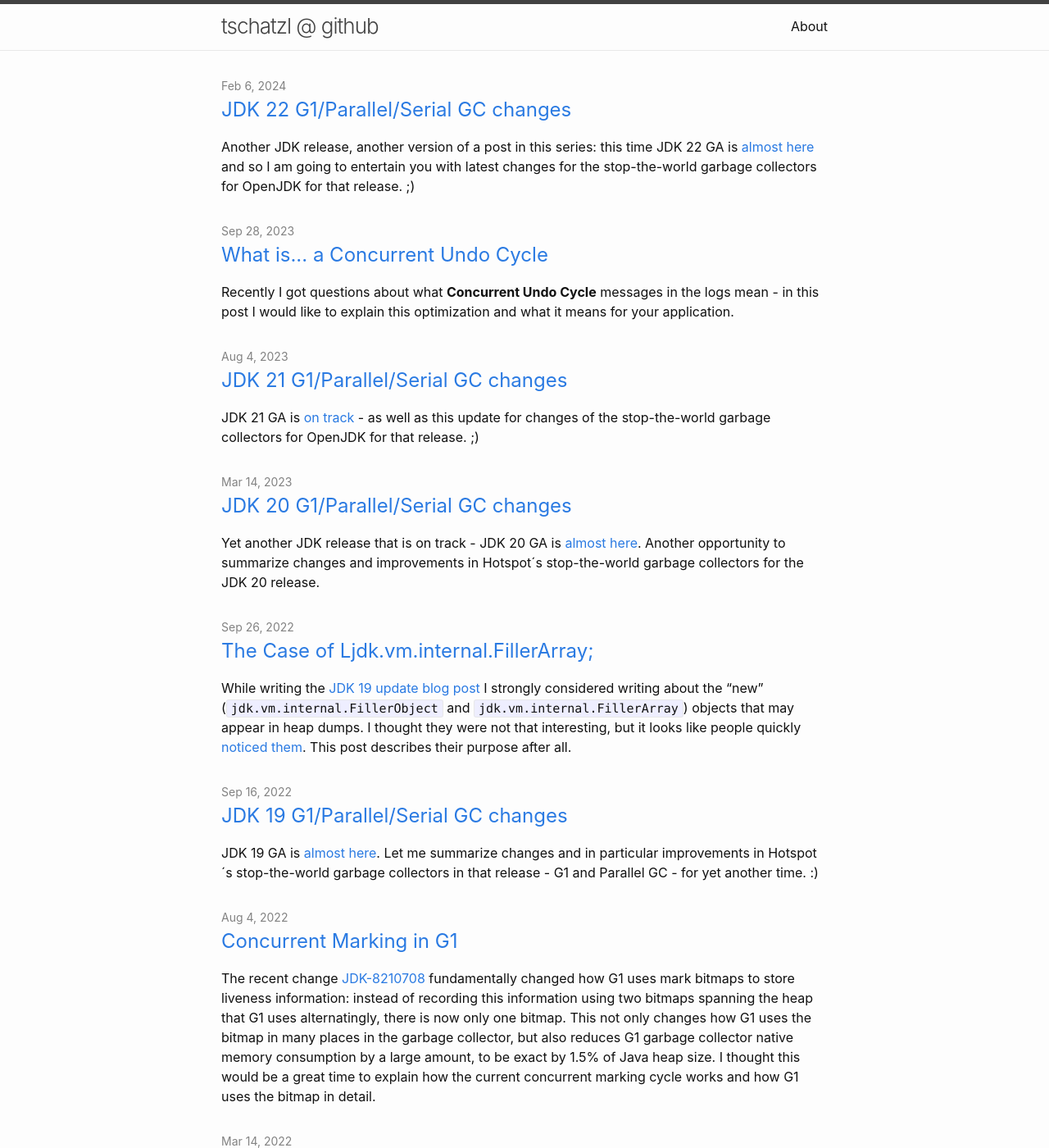
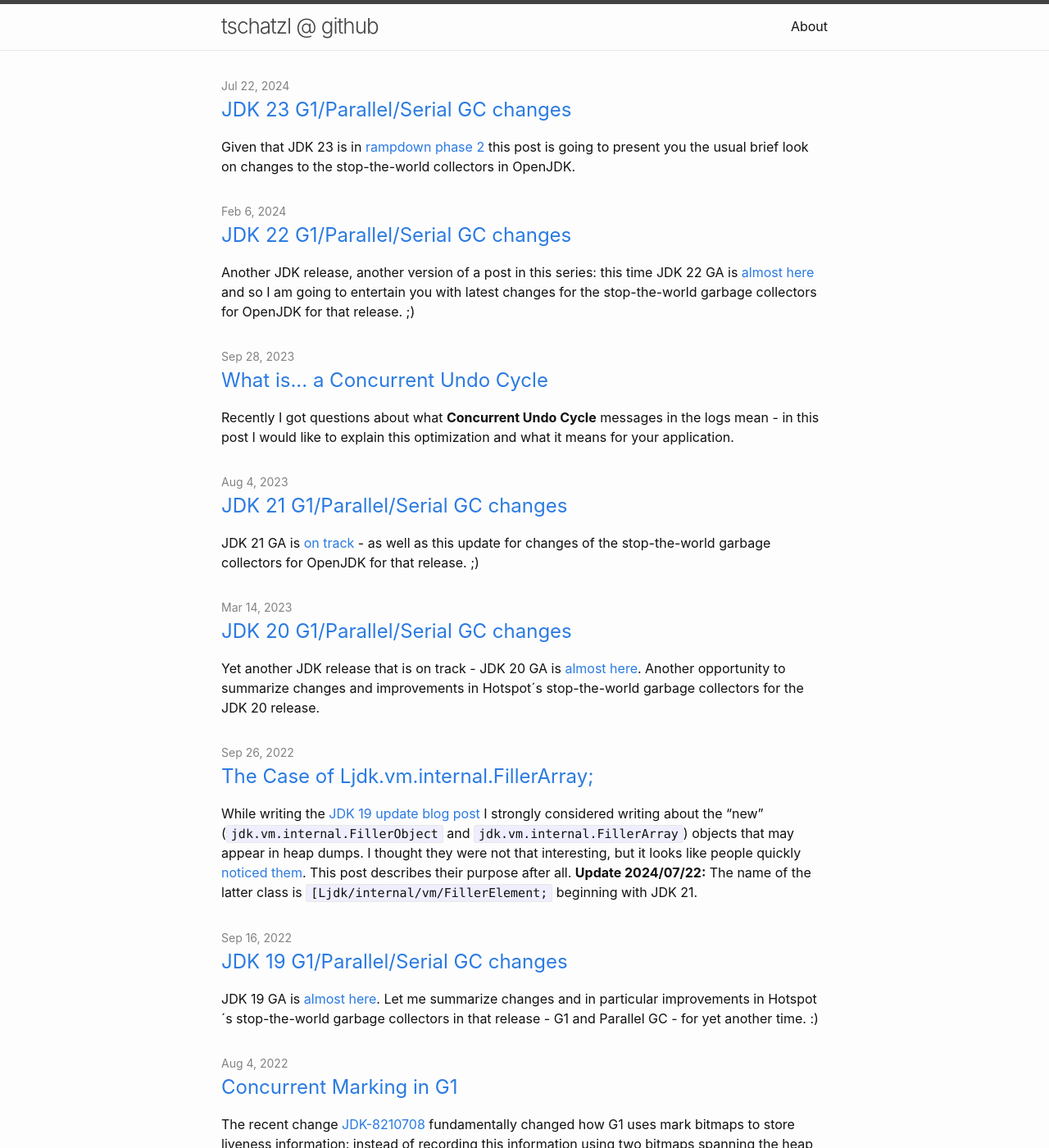
Before and after one commit to tschatzl/tschatzl.github.io, a Jekyll site: the page built from index.markdown, in a window 1280 px wide and 1400 px high. Shown: the whole window at 82% size. Built offline with Jekyll 4.4.1, drawn with Linux system fonts in a browser that asks for light colours; part of the change alters nothing that is shown.

Commit message:
* initial version for jdk 23 update post

```diff
--- a/_posts/2022-09-26-jdk-vm-internal-fillerarray.md
+++ b/_posts/2022-09-26-jdk-vm-internal-fillerarray.md
@@ -6,6 +6,7 @@ tags: [GC, JDK 19]
 ---
 
 While writing the [JDK 19 update blog post](/2022/09/16/jdk19-g1-parallel-gc-changes.html) I strongly considered writing about the "new" (`jdk.vm.internal.FillerObject` and `jdk.vm.internal.FillerArray`) objects that may appear in heap dumps. I thought they were not that interesting, but it looks like people quickly [noticed them](https://old.reddit.com/r/java/comments/xlnw9q/the_mysterious_ljavainternalvmfillerarray/). This post describes their purpose after all.
+**Update 2024/07/22:** The name of the latter class is `[Ljdk/internal/vm/FillerElement;` beginning with JDK 21.
 
 ## Background
 
@@ -49,6 +50,8 @@ A large part of the `[I` instances are likely filler objects.
 
 [JDK-8284435](https://bugs.openjdk.org/browse/JDK-8284435) added special, explicit filler objects with the names `jdk.vm.internal.FillerObject` and `Ljdk.vm.internal.FillerArray;` in Java heap histograms (Actually, in the original change there has been a typo in the filler array type name, it has errorneously been called `Ljava.vm.internal.FillerArray;`, fixed in [JDK-8294000](https://bugs.openjdk.org/browse/JDK-8294000)).
 
+**Update 2024/07/22:** There has been another renaming of the "array" filler to `[Ljdk/internal/vm/FillerElement;` to conform to Java's array class name notation as of [JDK-8319548](https://bugs.openjdk.org/browse/JDK-8319548) and backported to JDK 21.
+
 These classes are created up front at VM startup similar to most VM internal classes.
 
 These serve the same purpose as `java.lang.Object` and `[I` instances for filling holes, but have the added advantage to us Hotspot VM developers that if we see them referenced in crash logs, or references into these kinds of objects, there is a high likelihood of some bug related to dangling references to garbage objects. It's not fool-proof, but makes crash investigation a bit easier as we can now more easily distinguish between dangling references and legitimate references to instances of the previous kinds of filler objects. Heap verification can now also better distinguish between filler and live objects independent of the garbage collector.
--- /dev/null
+++ b/_posts/2024-07-22-jdk23-g1-serial-parallel-gc-changes.md
@@ -0,0 +1,75 @@
+---
+layout: post
+title:  "JDK 23 G1/Parallel/Serial GC changes"
+date:   2024-07-22 11:00:00 +0200
+tags: [GC, G1, Parallel, Serial, JDK 23, Performance]
+---
+
+Given that JDK 23 is in [rampdown phase 2](https://openjdk.java.net/projects/jdk/23/) this post is going to present you the usual brief look on changes to the stop-the-world collectors in OpenJDK.
+
+Compared to the [previous release](/2024/02/06/jdk22-g1-parallel-gc-changes.html) JDK 23 is a fairly muted one in the GC area, but there are good things on the horizon that I will touch on at the end of this post :)
+
+The full list of changes for the entire Hotspot GC subcomponent for JDK 23 is [here](https://bugs.openjdk.org/issues/?jql=project%20%3D%20JDK%20AND%20issuetype%20in%20standardIssueTypes()%20AND%20status%20in%20(Resolved%2C%20Closed)%20AND%20fixVersion%20%3D%20%2222%22%20AND%20component%20%3D%20hotspot%20AND%20Subcomponent%20in%20(gc)), showing around 230 changes in total being resolved or closed at the time of writing. Nothing particular unusual here.
+
+## Parallel GC
+
+  * The probably largest change to Parallel GC for some time has been the replacement of the existing Parallel GC Full GC algorithm with a more traditional parallel Mark-Sweep-Compact algorithm.
+
+    The original algorithm overwrites object headers during compaction, i.e. object movement, but still needs object sizes to (re-)calculate the final position of moved objects to update references. To enable that even in the presence of overwritten objects, Parallel GC Full GC stored the location where live objects *end* in a bitmap of the same size as the one that records live object starts during its first phase. Then, when needing an object size for a given live object, the algorithm scans forward from that object's start in the end bitmap, looking for the next set bit and subtracts the former from the latter.
+    This can be slow, and needs to be done every time as part of looking up the final position of moved objects. That is actually quadratic in the number of live objects as rediscovered in [JDK-8320165](https://bugs.openjdk.org/browse/JDK-8320165), and although there were several related ([JDK-8145318](https://bugs.openjdk.org/browse/JDK-8145318)) and less related improvements targeted to this issue, this could not completely mitigate the problem as JDK-8320165 shows.
+
+    With [JDK-8329203](https://bugs.openjdk.org/browse/JDK-8329203) we replaced the somewhat unique algorithm of Parallel GC with (basically) G1's parallel Full GC which does not suffer from these hiccups. At the same time that second end bitmap (taking 1.5% of Java heap size) could be removed as well, while our measurements showed that overall the performance stayed the same (and improved a lot in these problematic cases).
+
+  * Another performance bump in Parallel Full GC could be achieved by decreasing contention on the counters recording the number of live bytes per region: instead of every thread updating global counters immediately, with [JDK-8325553](https://bugs.openjdk.org/browse/JDK-8325553) Parallel GC has every thread locally record per-region liveness as long as that thread only encountered live objects within the same (small set of) regions.
+
+## Serial GC
+
+  * Cleanup and refactoring of Serial GC code continued.
+
+## G1 GC
+
+  * One of the more long-standing issues that got resolved in JDK 23 has been [JDK-8280087](https://bugs.openjdk.org/browse/JDK-8280087) where G1 did not expand some internal buffer used during reference processing as it should. Instead it prematurely exited with an unhelpful error message.
+
+  * Performance improvements like [JDK-8327452](https://bugs.openjdk.org/browse/JDK-8327452) and [JDK-8331048](https://bugs.openjdk.org/browse/JDK-8331048) improve pause times and reduce native memory overhead of the G1 collector.
+
+## All (STW) GCs
+
+Some time ago we introduced dedicated (internal) filler objects which I wrote about [here](/2022/09/26/jdk-vm-internal-fillerarray.html). The community pointed out that `jdk.vm.internal.FillerArray` is not a valid array class name, and some tools somewhat rightfully choke on such "variable sized regular" objects.
+
+With [JDK-8319548](https://bugs.openjdk.org/browse/JDK-8319548) the class name of filler arrays has been changed to `[Ljdk/internal/vm/FillerElement;` to conform to that, and backported to JDK 21 and above.
+
+## What's next
+
+Reduction of G1 remembered set storage requirements is still a very important topic to us: one [old idea](https://bugs.openjdk.org/browse/JDK-8058803) is to use a single rememebered set for multiple regions, removing the need to store remembered set entries within the group of regions with the same remembered set.
+
+The figures below show the principle: Currently regions (the big rounded boxes at the top, with "Y" for "Young region" and "O" for "Old region") may have remembered sets associated to them (the vertical small boxes below the regions). The entries refer to approximate locations (areas) outside of the respective region, where there may be a reference into that region.
+
+Young regions always have remembered sets associated with them, as they are required to find references into these regions that need to be fixed up when moving a live object within them, and they are evacuated/moved at every garbage collection. You might notice that remembered set entries of different regions refer to the same locations in the old generation regions.
+
+![Per-region remembered set](/assets/20240722-remset-initial.png){:style="display:block; margin-left:auto; margin-right:auto"}
+
+Now, as mentioned, particularly young generation regions are always evacuated at the same time, together, which means that all these remembered set entries that refer to the same locations are redundant. This is what the [initial change](https://bugs.openjdk.org/browse/JDK-8336086) to implement above idea does: use a single remembered set for all young generation regions, as depicted below, automatically removing the redundant remembered set entries. This not only saves memory, but also time during garbage collection to filter out these entries.
+
+(Technically, combining remembered sets also removes the need for storing remembered set entries that refer to locations between regions in a group; however, for young generation regions no such remembered set entries will ever be generated so they are not shown and do not add to savings).
+
+![Combined young remembered set](/assets/20240722-remset-merged.png){:style="display:block; margin-left:auto; margin-right:auto"}
+
+The gain for applying this technique for the young generation remembered sets only can already be substantial as shown below in some measurements of some larger application. The graph depicts remembered set memory usage before (blue line) and after (pink line) applying the change. Of particular note is the halving of memory usage for the remembered set in the first 40 seconds where only young generation regions have remembered sets.
+
+As old generation regions get remembered sets assigned to them, the improvement decreases in that prototype due to lack of support for merging old generation regions, but the impact of just young generation region rememembered set savings are still noticeable.
+
+![Memory savings combined young remembered set](/assets/20240722-remset-memory-improvements.png){:style="display:block; margin-left:auto; margin-right:auto"}
+
+This initial change for combining young generation region remembered sets is actually [out for review](https://github.com/openjdk/jdk/pull/20134), but a more generic variant to also merge old generation regions into groups using a single remembered set is in preparation.
+
+In this release cycle another fairly large focus for improvements to the G1 collector have been changes to the write barriers: we spent a lot of effort to investigate how to best close the throughput gap of the G1 collector to Parallel GC in some cases (e.g. [here](https://bugs.openjdk.org/browse/JDK-8253230) and the differences reported [here](https://timefold.ai/blog/java-21-performance)), and we believe we found very good solutions without compromising the latency aspect of the G1 collector.
+
+One step in that direction is [JEP 475: Late Barrier Expansion for G1](https://openjdk.org/jeps/475) which seems to be [on track](https://github.com/openjdk/jdk/pull/19746) for JDK 24 inclusion. It enables some of the optimizations we are planning.
+
+There are still some details and kinks to work out, and it will take some time to do so, and even more time to have everything in place, but more to come in the next months...
+
+## Thanks go to…
+
+... as usual to everyone that contributed to another great JDK release. Looking forward to see you next release.
+
+*Thomas*
```
Also changed, not shown: assets/20240722-remset-initial.png (added), assets/20240722-remset-memory-improvements.png (added), assets/20240722-remset-merged.png (added).
